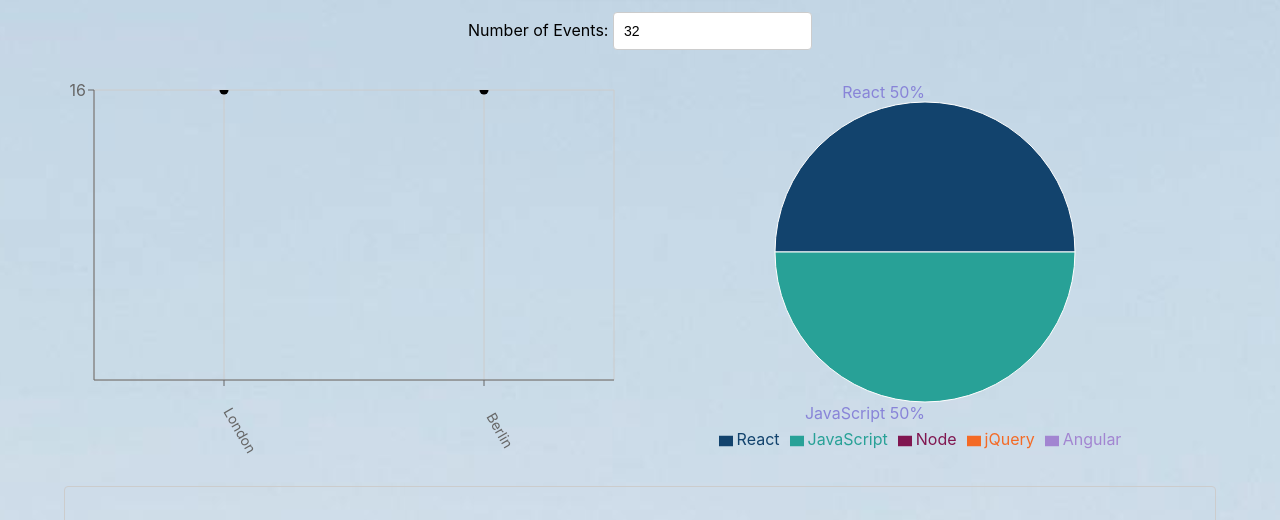
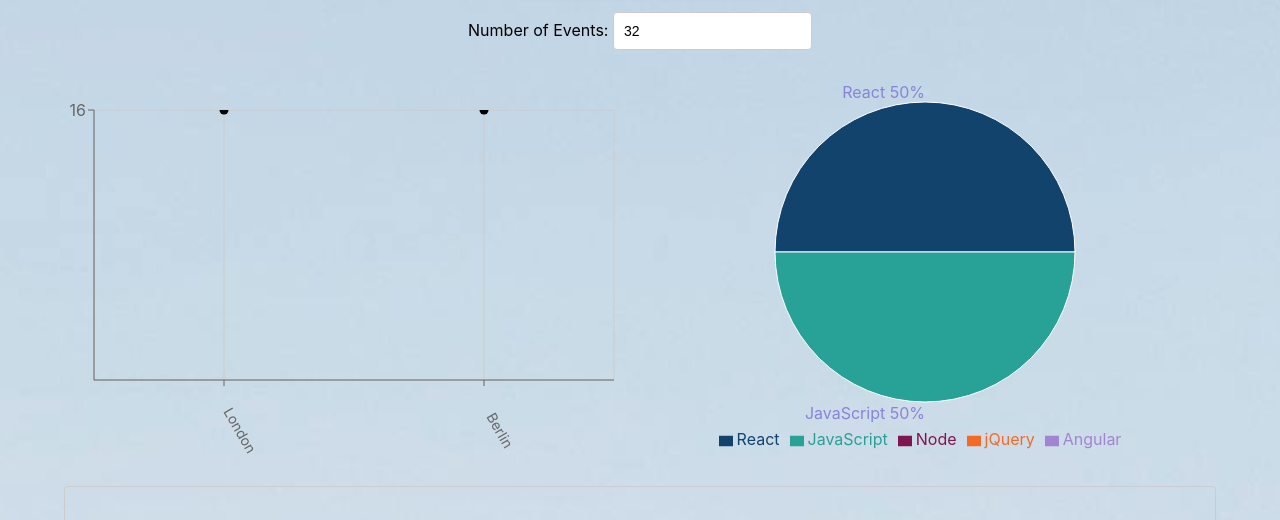
Before and after one commit to Malave615/meet, a React (Create React App) app: page / in a window 1280 px wide. Shown: the part 153-673 px from the top of the page. Built offline with nearby package versions, Linux system fonts and the light colour scheme.

Commit message:
Added larger top margin to ScatterChart.

```diff
--- a/src/components/CityEventsChart.js
+++ b/src/components/CityEventsChart.js
@@ -44,7 +44,7 @@ const CityEventsChart = ({ allLocations, events }) => {
         <ResponsiveContainer width="99%" height={400}>
           <ScatterChart
             margin={{
-              top: 20,
+              top: 40,
               right: 20,
               bottom: 60,
               left: -30,
```
